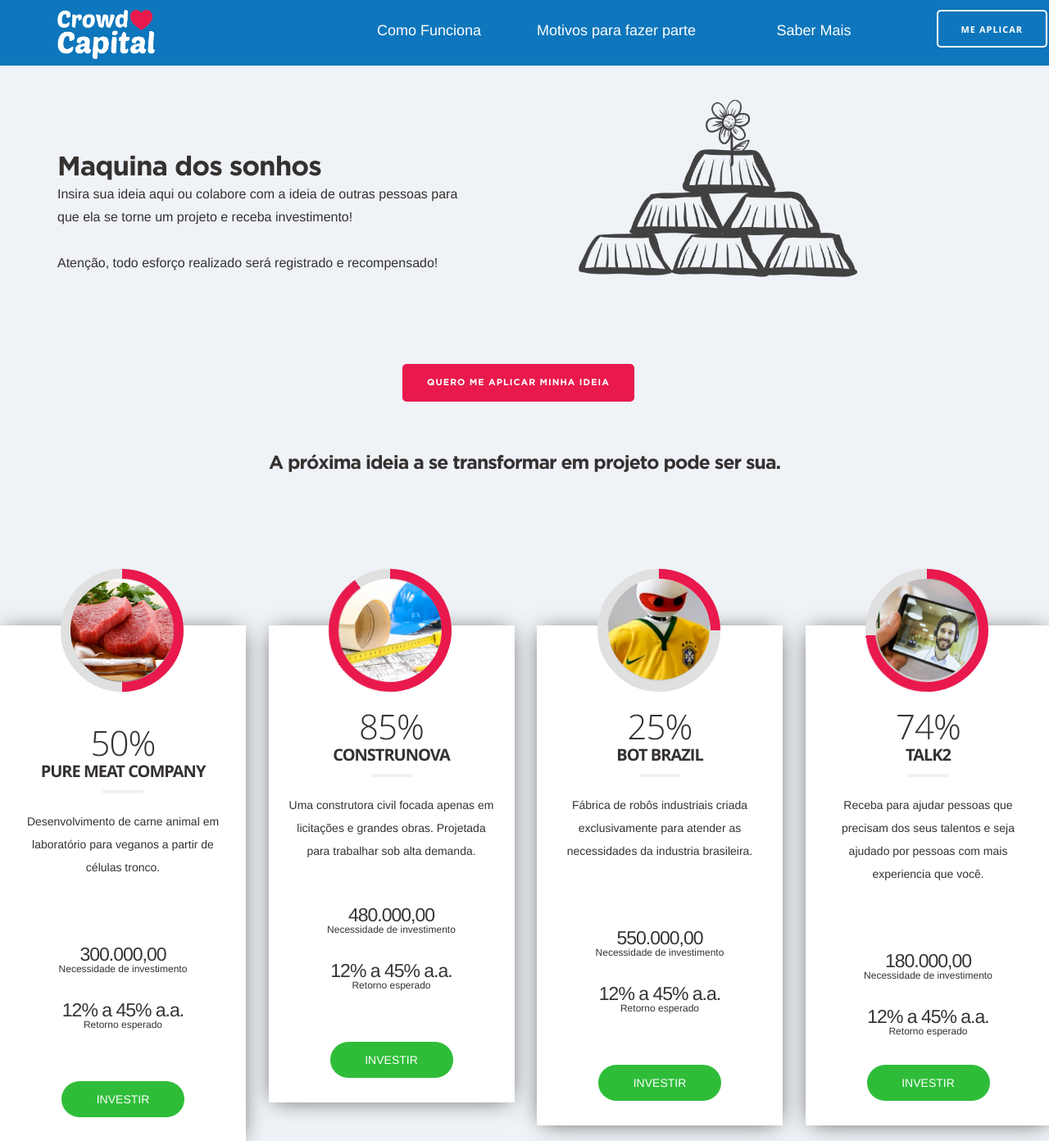
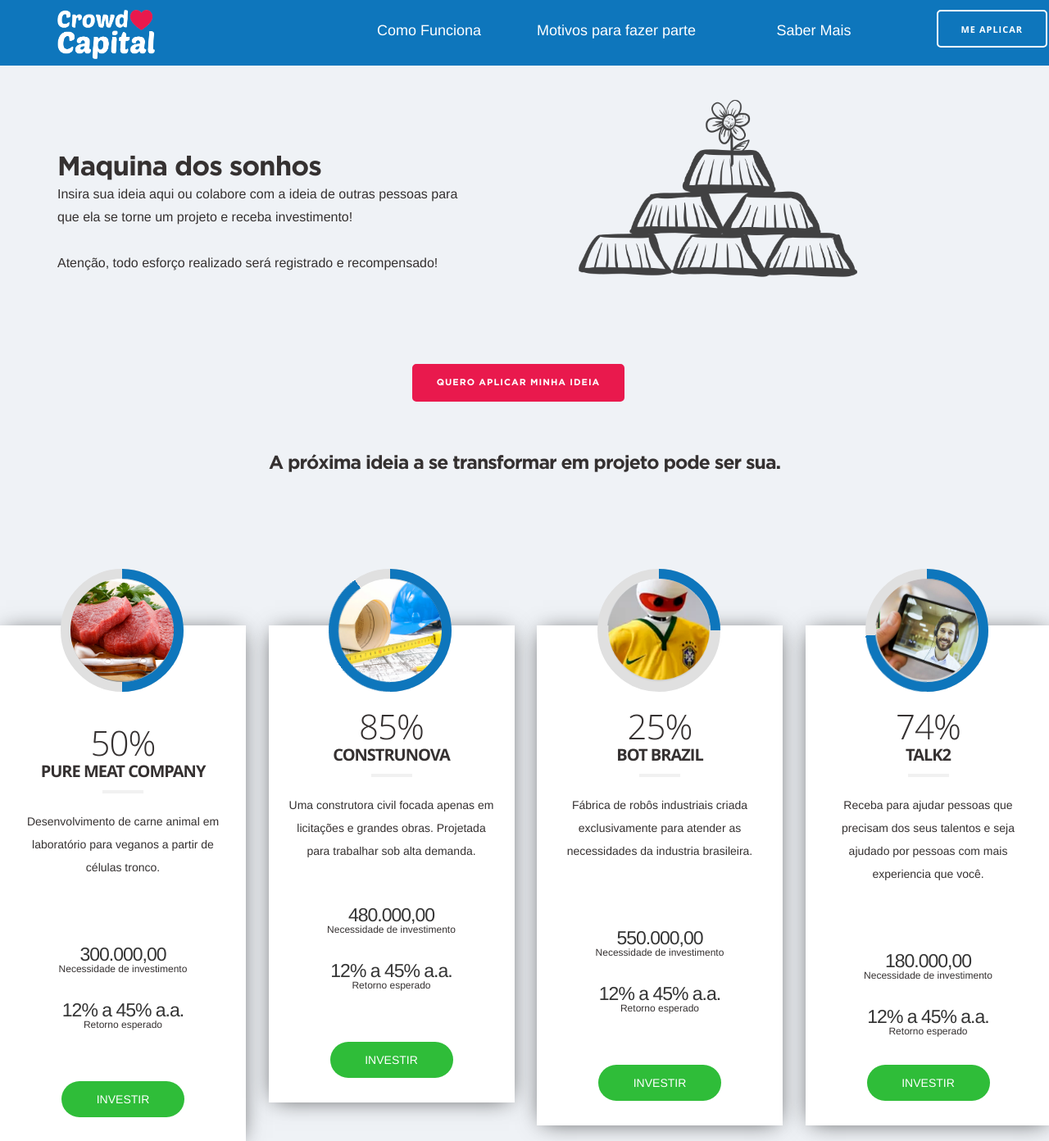
Before and after one commit to jmadruga/crowdcapital, a PHP site: page /incubadora in a window 1280 px wide. Shown: the top 1392 px of the page at 82% size. Run offline with PHP 8.4, Linux system fonts and the light colour scheme; some web fonts are replaced.

Commit message:
Ajuste dez 2018

```diff
--- a/assets/css/progress.css
+++ b/assets/css/progress.css
@@ -85,25 +85,25 @@
     left: 5%;
 }
 .progress.blue .progress-bar{
-    border-color: #e9194d;
+    border-color: #0e76bc;
 }
 .progress.blue .progress-left .progress-bar{
     animation: loading-2 1.5s linear forwards 1.8s;
 }
 .progress.yellow .progress-bar{
-    border-color: #e9194d;
+    border-color: #0e76bc;
 }
 .progress.yellow .progress-left .progress-bar{
     animation: loading-3 1s linear forwards 1.8s;
 }
 .progress.pink .progress-bar{
-    border-color: #e9194d;
+    border-color: #0e76bc;
 }
 .progress.pink .progress-rigth2 .progress-bar{
     animation: loading-4 1s linear forwards 1.8s;
 }
 .progress.green .progress-bar{
-    border-color: #e9194d;
+    border-color: #0e76bc;
 }
 .progress.green .progress-left .progress-bar{
     animation: loading-5 1.2s linear forwards 1.8s;
--- a/comofunciona.php
+++ b/comofunciona.php
@@ -17,7 +17,7 @@
     <div class="container   " style="z-index:1;">
           <div class="row" id="" style="z-index:1;">
               <div class="col-md-2"></div>
-            <div class="col-md-8" style="margin-top: 15px;height: 11680px">
+            <div class="col-md-8" style="margin-top: 15px;height: 17320px">
           <iframe style="width: 100%; height: 100%;border: none" src="https://docs.google.com/document/d/e/2PACX-1vRehEQMPKdSZAclo6-O5nK7vLk4pVBOQveCRi9fCjeve_APQdqzOiXtsXGq16kIO_j0PqAepIB6q8j7/pub?embedded=true"></iframe>
           </div>
             <div class="col-md-2"></div>
--- a/faq.php
+++ b/faq.php
@@ -17,7 +17,7 @@
     <div class="container   " style="z-index:1;">
         <div class="row" id="" style="z-index:1;">
             <div class="col-md-2"></div>
-            <div class="col-md-8" style="margin-top: 15px;height: 4290px;">
+            <div class="col-md-8" style="margin-top: 15px;height: 5120px;">
                 <iframe style="width: 100%; height: 100%; border: none;" src="https://docs.google.com/document/d/e/2PACX-1vTZqOSPUd7mXNBx-doHMF113kWnm6VF-z6br-Z8vgUUPRFwiiPNCS-zYvjcSoTGqUOCzBs4nomSx4mJ/pub?embedded=true"></iframe>
             </div>
             <div class="col-md-2"></div>
--- a/incubadora.php
+++ b/incubadora.php
@@ -30,7 +30,7 @@
 					</div>
 					<div class="row" style="padding: 5px;">
 						<div class="col-md-12" align="center">
-							<a href="index#apliquese" class="btn btn-pink scrollto" style="font-family:GothamBold;">QUERO ME APLICAR MINHA IDEIA</a>
+							<a href="index#apliquese" class="btn btn-pink scrollto" style="font-family:GothamBold;">QUERO APLICAR MINHA IDEIA</a>
 						</div>
 					</div>
 				</div>
--- a/investimentos.php
+++ b/investimentos.php
@@ -29,7 +29,7 @@
 					</div>
 					<div class="row" style="padding: 5px;">
 						<div class="col-md-12">
-							<a href="index#apliquese" class="btn btn-pink scrollto" style="font-family:GothamBold;">QUERO ME APLICAR</a>
+							<a href="index#apliquese" class="btn btn-pink scrollto" style="font-family:GothamBold;">QUERO APLICAR</a>
 						</div>
 					</div>
 				</div>
--- a/oquee.php
+++ b/oquee.php
@@ -17,7 +17,7 @@
     <div class="container   " style="z-index:1;">
         <div class="row" id="" style="z-index:1;">
             <div class="col-md-2"></div>
-            <div class="col-md-8" style="margin-top: 15px; height: 37000px">
+            <div class="col-md-8" style="margin-top: 15px; height: 19600px">
                 <iframe style="width: 100%; height: 100%; border:none" src="https://docs.google.com/document/d/e/2PACX-1vTukCqtFOaCa2vHEm6TwZFxyVK30uAKEpEH_ZaWw114DISbL7xZSlw-8RDEAEfkMV6-pgFAZKIC_Hf4/pub?embedded=true"></iframe>
             </div>
             <div class="col-md-2"></div>
```
Also changed, not shown: index.php (+15 -10 lines), saibamais.php (+9 -2 lines).
